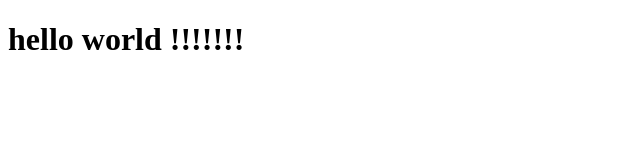
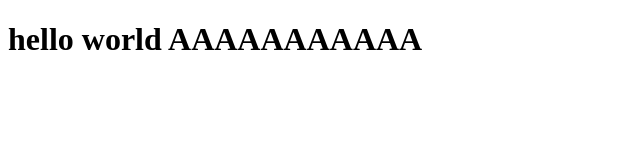
Before and after one commit to Weez-yan/Demo-git1, a plain HTML site: page index.html in a window 1280 px wide. Shown: the whole page, without its empty margins (0-640 px from the left). Drawn offline with Linux system fonts and the light colour scheme.

Commit message:
daaaaaaa

```diff
--- a/index.html
+++ b/index.html
@@ -6,6 +6,6 @@
     <title>Document</title>
 </head>
 <body>
-    <h1>hello world !!!!!!!</h1>
+    <h1>hello world AAAAAAAAAAA</h1>
 </body>
 </html>
```
